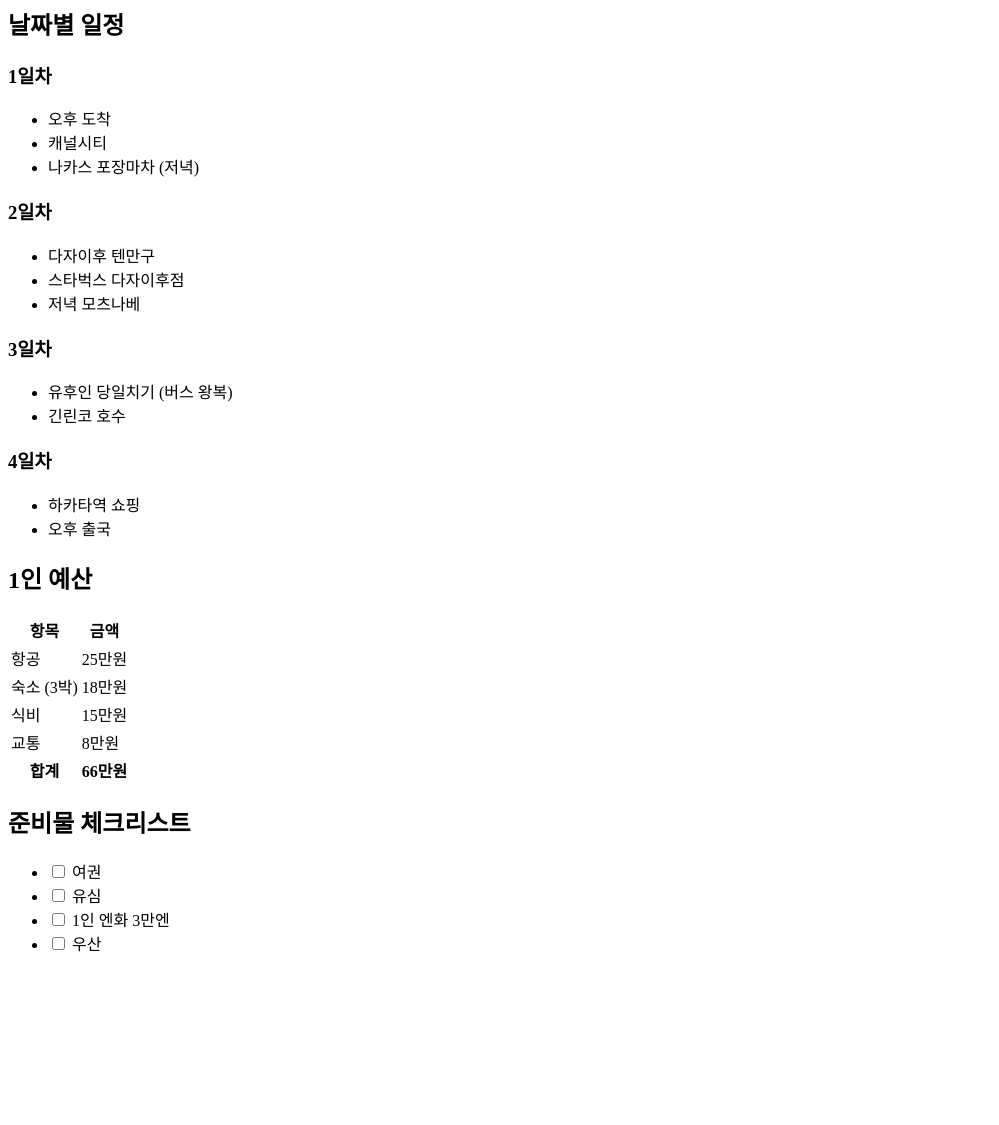
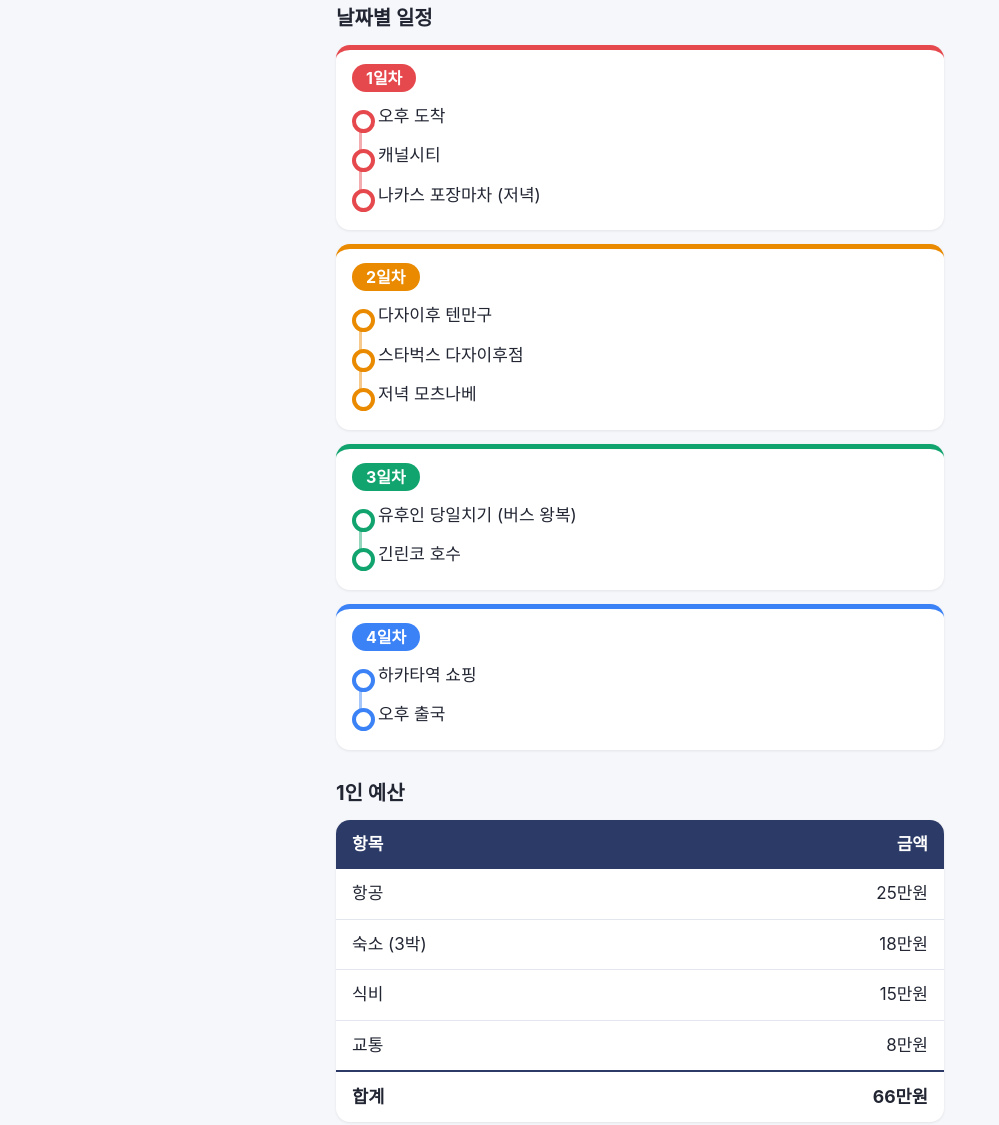
Before and after one commit to dlsgi925-star/Day2-Trip, a plain HTML site: page index.html in a window 1280 px wide. Shown: the part 127-1252 px from the top of the page, without its empty margins (0-999 px from the left). Before the commit the page ends 1098 px from the top, so only its background shows below. Drawn offline with Linux system fonts and the light colour scheme.

Commit message:
3단계 완성
Co-Authored-By: Claude Sonnet 5.5 <noreply@anthropic.com>

```diff
--- a/index.html
+++ b/index.html
@@ -4,6 +4,140 @@
   <meta charset="UTF-8">
   <meta name="viewport" content="width=device-width, initial-scale=1">
   <title>후쿠오카 3박 4일 여행 일정표</title>
+  <style>
+    :root {
+      --bg: #f6f7fb;
+      --card: #ffffff;
+      --text: #222633;
+      --muted: #6b7280;
+      --line: #e3e6ee;
+      --accent: #2b3a67;
+    }
+    @media (prefers-color-scheme: dark) {
+      :root {
+        --bg: #14161d;
+        --card: #1f232d;
+        --text: #eef0f6;
+        --muted: #9aa1b2;
+        --line: #343a48;
+        --accent: #aebbea;
+      }
+    }
+    * { box-sizing: border-box; }
+    body {
+      margin: 0;
+      background: var(--bg);
+      color: var(--text);
+      font-family: -apple-system, "Malgun Gothic", "Noto Sans KR", sans-serif;
+      font-size: 17px;
+      line-height: 1.5;
+    }
+    header {
+      padding: 28px 16px 20px;
+      text-align: center;
+      background: var(--accent);
+      color: #fff;
+    }
+    @media (prefers-color-scheme: dark) { header { color: #14161d; } }
+    header h1 { margin: 0 0 4px; font-size: 1.5rem; }
+    header p { margin: 0; opacity: .85; }
+    main { max-width: 640px; margin: 0 auto; padding: 16px; }
+    section { margin-bottom: 28px; }
+    h2 { font-size: 1.25rem; margin: 0 0 12px; }
+
+    /* 날짜별 일정: 세로 타임라인 + Day별 색 */
+    #day1 { --c: #e5484d; }
+    #day2 { --c: #e98a00; }
+    #day3 { --c: #12a46f; }
+    #day4 { --c: #3b82f6; }
+    #schedule article {
+      background: var(--card);
+      border-radius: 14px;
+      border-top: 5px solid var(--c);
+      padding: 14px 16px 8px;
+      margin-bottom: 14px;
+      box-shadow: 0 1px 3px rgba(0, 0, 0, .08);
+    }
+    #schedule h3 {
+      display: inline-block;
+      margin: 0 0 12px;
+      padding: 2px 14px;
+      border-radius: 999px;
+      background: var(--c);
+      color: #fff;
+      font-size: 1rem;
+    }
+    #schedule ul {
+      list-style: none;
+      margin: 0;
+      padding: 0 0 0 26px;
+      position: relative;
+    }
+    #schedule ul::before {
+      content: "";
+      position: absolute;
+      left: 7px;
+      top: 10px;
+      bottom: 22px;
+      width: 3px;
+      border-radius: 2px;
+      background: var(--c);
+      opacity: .45;
+    }
+    #schedule li {
+      position: relative;
+      padding-bottom: 14px;
+    }
+    #schedule li::before {
+      content: "";
+      position: absolute;
+      left: -26px;
+      top: 6px;
+      width: 15px;
+      height: 15px;
+      border-radius: 50%;
+      background: var(--card);
+      border: 4px solid var(--c);
+    }
+
+    /* 예산 표 */
+    table {
+      width: 100%;
+      border-collapse: collapse;
+      background: var(--card);
+      border-radius: 14px;
+      overflow: hidden;
+      box-shadow: 0 1px 3px rgba(0, 0, 0, .08);
+    }
+    th, td { padding: 12px 16px; text-align: left; }
+    thead th { background: var(--accent); color: #fff; }
+    @media (prefers-color-scheme: dark) { thead th { color: #14161d; } }
+    td + td, th + th { text-align: right; }
+    tbody tr + tr td { border-top: 1px solid var(--line); }
+    tfoot th { border-top: 2px solid var(--accent); font-size: 1.1rem; }
+
+    /* 체크리스트 */
+    #checklist ul { list-style: none; margin: 0; padding: 0; }
+    #checklist li + li { margin-top: 8px; }
+    #checklist label {
+      display: flex;
+      align-items: center;
+      gap: 12px;
+      min-height: 52px;
+      padding: 10px 16px;
+      background: var(--card);
+      border-radius: 12px;
+      box-shadow: 0 1px 3px rgba(0, 0, 0, .08);
+      cursor: pointer;
+    }
+    #checklist input {
+      width: 24px;
+      height: 24px;
+      accent-color: var(--accent);
+      flex-shrink: 0;
+    }
+    #checklist label:has(input:checked) { color: var(--muted); text-decoration: line-through; }
+  </style>
 </head>
 <body>
   <header>
```
